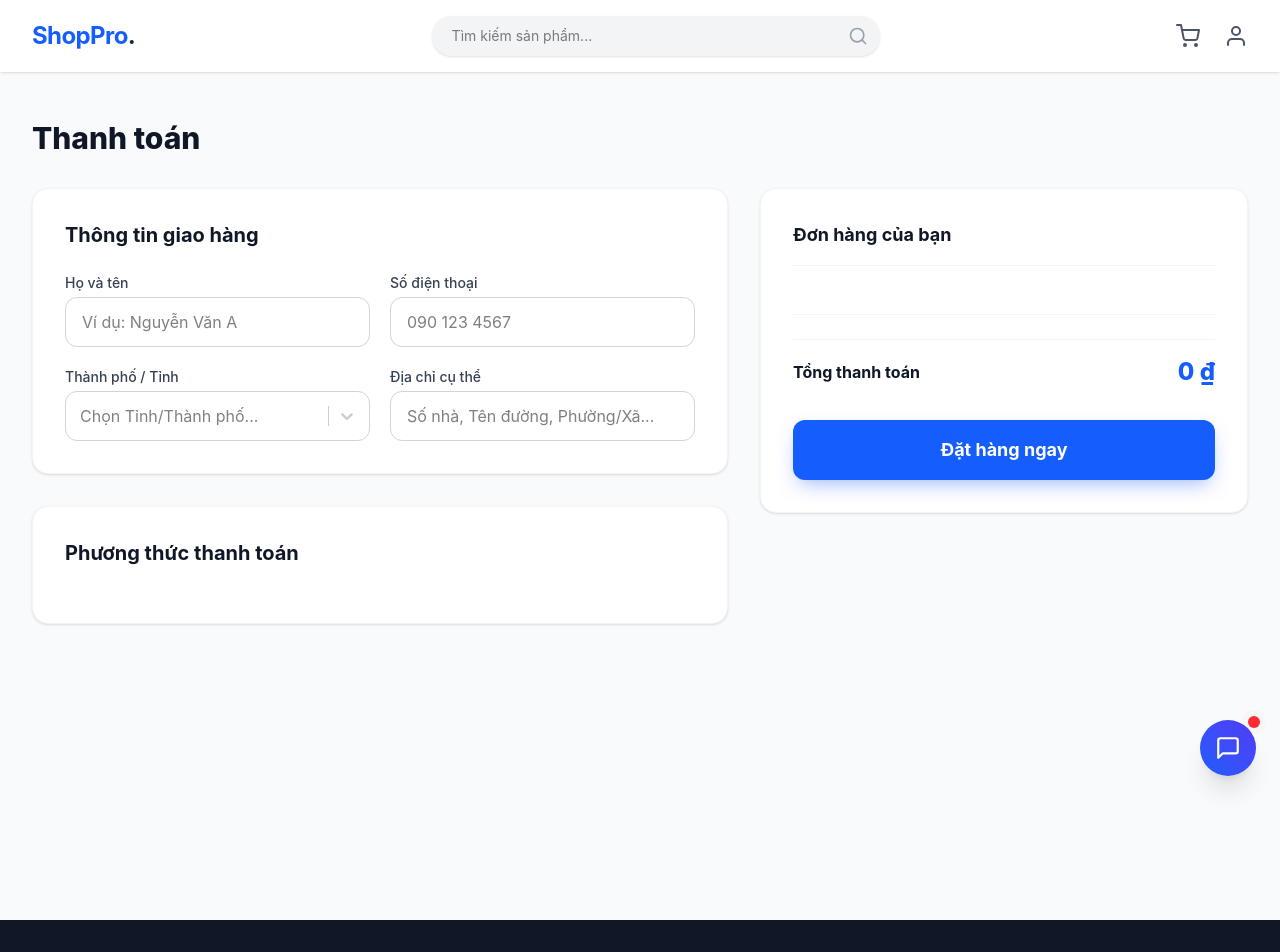
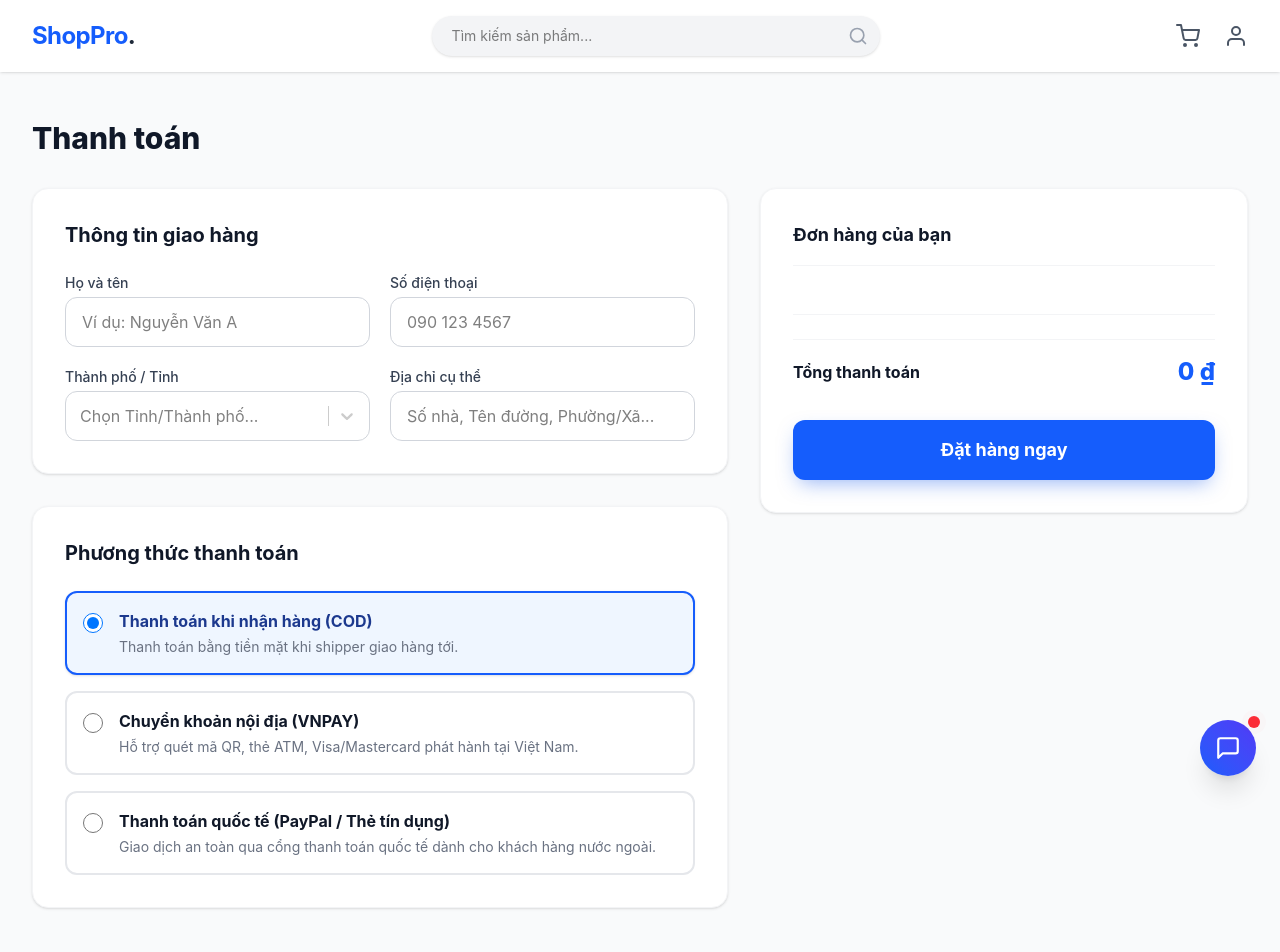
Before and after one commit to tam2342/shoppro-frontend, a React (Vite) app: page /checkout in a window 1280 px wide. Shown: the top 952 px of the page. Built offline with nearby package versions, Linux system fonts and the light colour scheme.

Commit message:
nâng cấp profile

```diff
--- a/src/pages/Checkout/index.jsx
+++ b/src/pages/Checkout/index.jsx
@@ -1,4 +1,4 @@
-import { useState, useEffect } from 'react';
+import { useState } from 'react';
 import { useNavigate } from 'react-router-dom';
 import axios from 'axios';
 import Select from 'react-select';
@@ -54,41 +54,8 @@ const Checkout = () => {
     city: null
   });
 
-  // ==================== THÊM PHẦN CHỌN SỔ ĐỊA CHỈ ====================
-  const [savedAddresses, setSavedAddresses] = useState([]);
-  const [selectedAddressId, setSelectedAddressId] = useState(null);
-
   const totalAmount = cart.reduce((total, item) => total + (item.price * item.quantity), 0);
   const shippingFee = totalAmount > 0 ? 50000 : 0;
-
-  // Lấy danh sách địa chỉ đã lưu
-  useEffect(() => {
-    const fetchSavedAddresses = async () => {
-      if (!user?.token) return;
-      try {
-        const { data } = await axios.get(
-          'https://shoppro-backend-k01l.onrender.com/api/users/addresses',
-          { headers: { Authorization: `Bearer ${user.token}` } }
-        );
-        setSavedAddresses(data);
-      } catch (error) {
-        console.log("Không lấy được sổ địa chỉ hoặc chưa có địa chỉ nào");
-      }
-    };
-
-    fetchSavedAddresses();
-  }, [user]);
-
-  // Khi chọn địa chỉ từ sổ → tự động điền form
-  const handleSelectSavedAddress = (addr) => {
-    setSelectedAddressId(addr._id || addr.id);
-    setShippingAddress({
-      fullName: addr.name || addr.fullName || '',
-      phone: addr.phone || '',
-      address: addr.detail || addr.address || '',
-      city: VIETNAM_PROVINCES.find(p => p.value === (addr.city || addr.province)) || null
-    });
-  };
 
   const handlePlaceOrder = async (e) => {
     e.preventDefault();
@@ -145,6 +112,7 @@ const Checkout = () => {
         clearCart();
         window.location.href = vnpayData.url;
       } else if (paymentMethod === 'PAYPAL') {
+        // 👉 ĐÃ FIX: Mở khóa đoạn code gọi API PayPal và chuyển hướng
         const { data: paypalData } = await axios.post(`https://shoppro-backend-k01l.onrender.com/api/orders/${data._id}/paypal`, {}, config);
         clearCart();
         window.location.href = paypalData.url;
@@ -195,42 +163,6 @@ const Checkout = () => {
 
             <div className="bg-white p-6 sm:p-8 rounded-2xl shadow-sm border border-gray-100">
               <h2 className="text-xl font-bold text-gray-900 mb-6">Thông tin giao hàng</h2>
-
-              {/* ==================== PHẦN CHỌN SỔ ĐỊA CHỈ ==================== */}
-              {savedAddresses.length > 0 && (
-                <div className="mb-8">
-                  <label className="block text-sm font-medium text-gray-700 mb-3">
-                    Chọn từ sổ địa chỉ đã lưu
-                  </label>
-                  <div className="grid grid-cols-1 gap-3 max-h-60 overflow-y-auto pr-2">
-                    {savedAddresses.map((addr) => (
-                      <div
-                        key={addr._id || addr.id}
-                        onClick={() => handleSelectSavedAddress(addr)}
-                        className={`p-4 border rounded-xl cursor-pointer transition-all hover:border-blue-400 ${
-                          selectedAddressId === (addr._id || addr.id)
-                            ? 'border-blue-600 bg-blue-50'
-                            : 'border-gray-200 hover:bg-gray-50'
-                        }`}
-                      >
-                        <div className="flex justify-between items-start">
-                          <div>
-                            <p className="font-medium">{addr.name || addr.fullName}</p>
-                            <p className="text-sm text-gray-600">{addr.phone}</p>
-                            <p className="text-sm text-gray-600 mt-1">{addr.detail || addr.address}</p>
-                            <p className="text-sm text-gray-600">{addr.city}</p>
-                          </div>
-                          {selectedAddressId === (addr._id || addr.id) && (
-                            <span className="text-blue-600 text-sm font-medium mt-1">✓ Đang chọn</span>
-                          )}
-                        </div>
-                      </div>
-                    ))}
-                  </div>
-                  <p className="text-xs text-gray-500 mt-2">Hoặc nhập thông tin giao hàng mới bên dưới</p>
-                </div>
-              )}
-
               <form id="checkout-form" onSubmit={handlePlaceOrder} className="space-y-5">
                 <div className="grid grid-cols-1 md:grid-cols-2 gap-5">
                   <div>
@@ -288,17 +220,80 @@ const Checkout = () => {
               </form>
             </div>
 
-            {/* Phần phương thức thanh toán giữ nguyên như code gốc của bạn */}
             <div className="bg-white p-6 sm:p-8 rounded-2xl shadow-sm border border-gray-100">
               <h2 className="text-xl font-bold text-gray-900 mb-6">Phương thức thanh toán</h2>
               <div className="space-y-4">
-                {/* Các label thanh toán COD, VNPAY, PAYPAL giữ nguyên như code bạn gửi */}
-                {/* ... (giữ nguyên toàn bộ phần paymentMethod) ... */}
+
+                {/* Thanh toán COD */}
+                <label className={`flex items-start p-4 border-2 rounded-xl cursor-pointer transition-all duration-300 ${paymentMethod === 'COD' ? 'border-blue-600 bg-blue-50 shadow-sm' : 'border-gray-200 hover:bg-gray-50'}`}>
+                  <input
+                    type="radio"
+                    name="payment"
+                    value="COD"
+                    checked={paymentMethod === 'COD'}
+                    onChange={(e) => setPaymentMethod(e.target.value)}
+                    className="mt-1 w-5 h-5 text-blue-600 border-gray-300 focus:ring-blue-500"
+                  />
+                  <div className="ml-4">
+                    <span className={`block font-bold ${paymentMethod === 'COD' ? 'text-blue-900' : 'text-gray-900'}`}>Thanh toán khi nhận hàng (COD)</span>
+                    <span className="block text-sm text-gray-500 mt-1">Thanh toán bằng tiền mặt khi shipper giao hàng tới.</span>
+                  </div>
+                </label>
+
+                {/* Thanh toán VNPAY */}
+                <label className={`flex items-start p-4 border-2 rounded-xl cursor-pointer transition-all duration-300 ${paymentMethod === 'VNPAY' ? 'border-blue-600 bg-blue-50 shadow-sm' : 'border-gray-200 hover:bg-gray-50'}`}>
+                  <input
+                    type="radio"
+                    name="payment"
+                    value="VNPAY"
+                    checked={paymentMethod === 'VNPAY'}
+                    onChange={(e) => setPaymentMethod(e.target.value)}
+                    className="mt-1 w-5 h-5 text-blue-600 border-gray-300 focus:ring-blue-500"
+                  />
+                  <div className="ml-4 flex-1">
+                    <span className={`block font-bold ${paymentMethod === 'VNPAY' ? 'text-blue-900' : 'text-gray-900'}`}>Chuyển khoản nội địa (VNPAY)</span>
+                    <span className="block text-sm text-gray-500 mt-1">Hỗ trợ quét mã QR, thẻ ATM, Visa/Mastercard phát hành tại Việt Nam.</span>
+
+                    {paymentMethod === 'VNPAY' && (
+                      <div className="mt-3 p-3 bg-blue-100/50 rounded-lg border border-blue-200 animate-fade-in-up">
+                        <p className="text-sm text-blue-700 font-medium flex items-center">
+                          <svg className="w-4 h-4 mr-2" fill="none" stroke="currentColor" viewBox="0 0 24 24"><path strokeLinecap="round" strokeLinejoin="round" strokeWidth="2" d="M13 16h-1v-4h-1m1-4h.01M21 12a9 9 0 11-18 0 9 9 0 0118 0z"></path></svg>
+                          Hệ thống sẽ chuyển hướng tới cổng thanh toán VNPAY an toàn.
+                        </p>
+                      </div>
+                    )}
+                  </div>
+                </label>
+
+                {/* Thanh toán Quốc tế (PayPal/Stripe) */}
+                <label className={`flex items-start p-4 border-2 rounded-xl cursor-pointer transition-all duration-300 ${paymentMethod === 'PAYPAL' ? 'border-blue-600 bg-blue-50 shadow-sm' : 'border-gray-200 hover:bg-gray-50'}`}>
+                  <input
+                    type="radio"
+                    name="payment"
+                    value="PAYPAL"
+                    checked={paymentMethod === 'PAYPAL'}
+                    onChange={(e) => setPaymentMethod(e.target.value)}
+                    className="mt-1 w-5 h-5 text-blue-600 border-gray-300 focus:ring-blue-500"
+                  />
+                  <div className="ml-4 flex-1">
+                    <span className={`block font-bold ${paymentMethod === 'PAYPAL' ? 'text-blue-900' : 'text-gray-900'}`}>Thanh toán quốc tế (PayPal / Thẻ tín dụng)</span>
+                    <span className="block text-sm text-gray-500 mt-1">Giao dịch an toàn qua cổng thanh toán quốc tế dành cho khách hàng nước ngoài.</span>
+
+                    {paymentMethod === 'PAYPAL' && (
+                      <div className="mt-3 p-3 bg-blue-100/50 rounded-lg border border-blue-200 animate-fade-in-up">
+                        <p className="text-sm text-blue-700 font-medium flex items-center">
+                          <svg className="w-4 h-4 mr-2" fill="none" stroke="currentColor" viewBox="0 0 24 24"><path strokeLinecap="round" strokeLinejoin="round" strokeWidth="2" d="M3.055 11H5a2 2 0 012 2v1a2 2 0 002 2 2 2 0 012 2v2.945M8 3.935V5.5A2.5 2.5 0 0010.5 8h.5a2 2 0 012 2 2 2 0 104 0 2 2 0 012-2h1.064M15 20.488V18a2 2 0 012-2h3.064M21 12a9 9 0 11-18 0 9 9 0 0118 0z"></path></svg>
+                          Tỉ giá quy đổi sẽ được áp dụng theo chuẩn quốc tế tại thời điểm thanh toán.
+                        </p>
+                      </div>
+                    )}
+                  </div>
+                </label>
+
               </div>
             </div>
           </div>
 
-          {/* Phần tóm tắt đơn hàng bên phải giữ nguyên như code gốc */}
           <div className="lg:col-span-5 w-full">
             <div className="bg-white rounded-2xl shadow-sm border border-gray-100 p-6 sm:p-8 sticky top-24">
               <h2 className="text-lg font-bold text-gray-900 mb-6 border-b border-gray-100 pb-4">Đơn hàng của bạn</h2>
```
